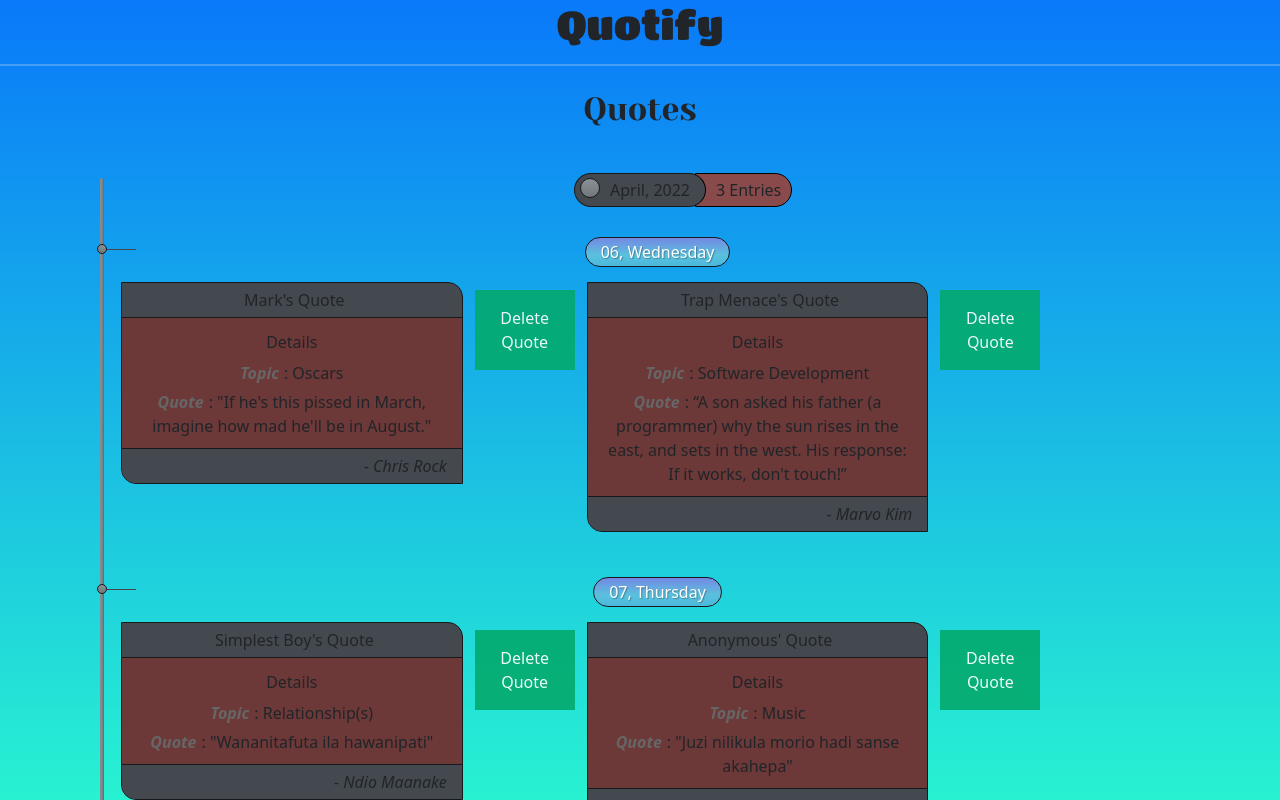
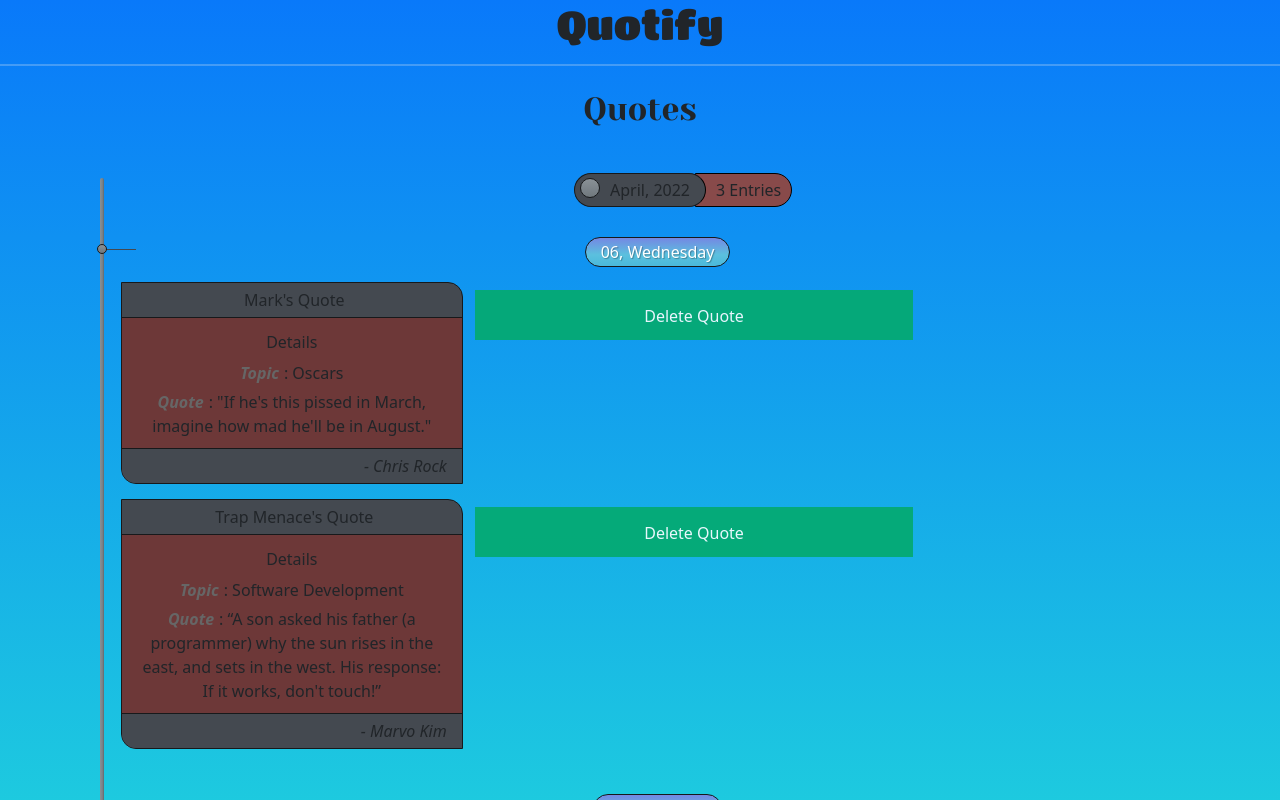
Before and after one commit to ItsMarvoKim/Quotify, an Angular app: page / in a window 1280 px wide. Shown: the top 800 px of the page. Built offline with nearby package versions, Linux system fonts and the light colour scheme; a web font is replaced by a local one.

Commit message:
quotes aligned and delete buttons set

```diff
--- a/src/app/app.component.css
+++ b/src/app/app.component.css
@@ -10,8 +10,8 @@ button {
     margin: 8px 0;
     border: none;
     cursor: pointer;
-    height: 80px;
-    width: 100px;
+    height: 50px;
+    width: 40%;
     opacity: 0.9;
 }
 
@@ -284,8 +284,3 @@ hr {
     text-align: right;
     font-style: italic;
 }
-
-/* button{
-    width: 30%;
-    height: 30px;
-} */
```
